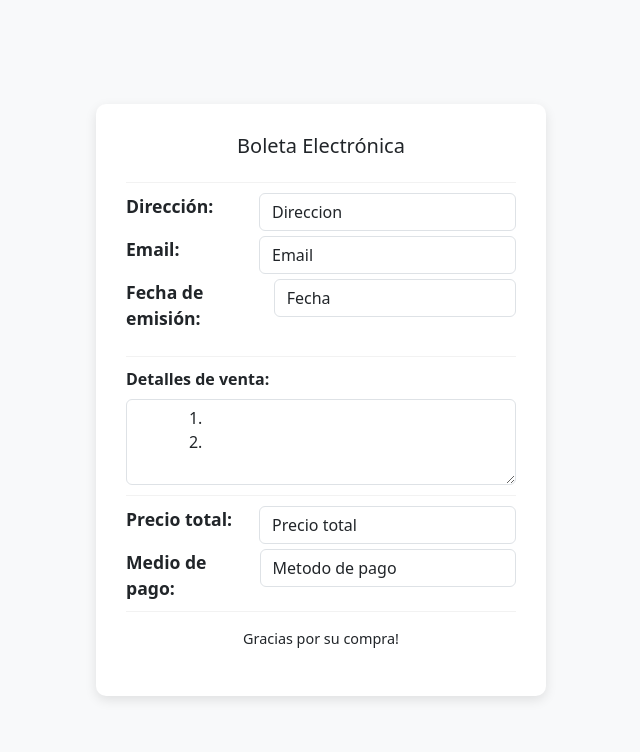
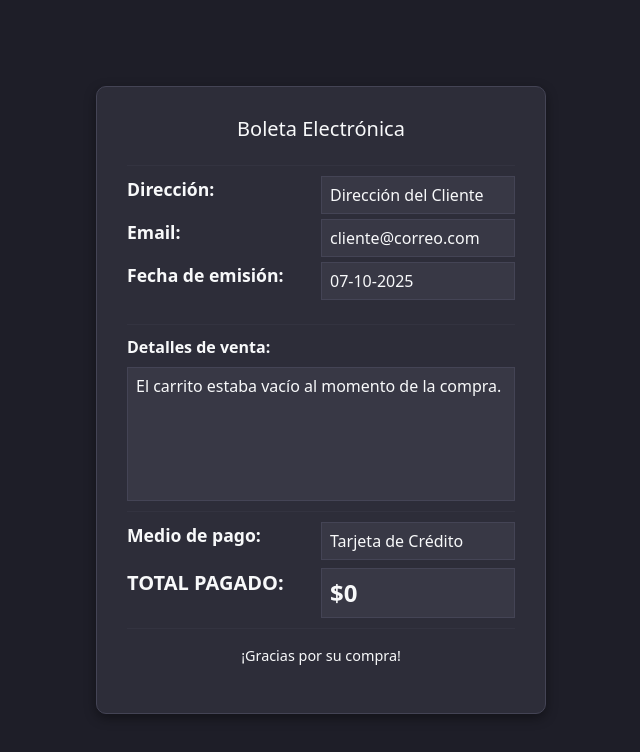
Before and after one commit to MaximoMelo/dwm3, a plain HTML site: page BoletaElectronica.html in a window 1280 px wide. Shown: the whole page, without its empty margins (319-959 px from the left). Drawn offline with nearby package versions, Linux system fonts and the light colour scheme.

Commit message:
PAGINA INICIAL

```diff
--- a/BoletaElectronica.html
+++ b/BoletaElectronica.html
@@ -1,5 +1,5 @@
 <!DOCTYPE html>
-<html>
+<html lang="es">
 <head>
     <title>Boleta Electrónica</title>
     <meta charset="UTF-8">
@@ -9,57 +9,91 @@
     <script src="https://cdn.jsdelivr.net/npm/bootstrap@5.3.3/dist/js/bootstrap.bundle.min.js"></script>
 
     <style>
-        /* Ajuste el ancho máximo para simular un recibo más compacto */
+        /* Variables de tema oscuro consistentes */
+        :root {
+            --dark-bg: #1e1e28;
+            --card-bg: #2d2d39;
+            --dark-border: #444455;
+            --text-light: #f8f9fa;
+        }
+
+        body {
+            background-color: var(--dark-bg) !important;
+            color: var(--text-light);
+        }
+
         .main-card {
-            max-width: 450px; /* Ancho más pequeño para formato de boleta (Box Model) */
+            max-width: 450px;
             width: 95%;
             padding: 30px;
             border-radius: 10px;
-            background-color: white;
-            box-shadow: 0 4px 12px rgba(0, 0, 0, 0.1);
+            background-color: var(--card-bg) !important;
+            color: var(--text-light) !important;
+            box-shadow: 0 4px 12px rgba(0, 0, 0, 0.4);
+            border: 1px solid var(--dark-border);
         }
 
-        /* Estilos para las líneas divisorias */
         .divider {
             border: none;
-            border-top: 1px solid #ccc;
-            margin: 10px 0; /* Espaciado arriba y abajo (Box Model) */
+            border-top: 1px solid var(--dark-border);
+            margin: 10px 0;
         }
 
-        /* Estilo para los datos (izquierda) y el valor (derecha) */
         .data-row {
-            /* Flexbox para alinear texto a los lados */
             display: flex;
             justify-content: space-between;
-            margin-bottom: 5px; /* Pequeño espacio entre líneas (Box Model) */
+            margin-bottom: 5px;
             font-size: 1.1em;
+            color: var(--text-light);
         }
 
         .data-label {
             font-weight: bold;
         }
+
+        .form-control-readonly {
+            background-color: #383845 !important;
+            color: var(--text-light) !important;
+            border: 1px solid var(--dark-border) !important;
+            padding: 0.375rem 0.5rem;
+            height: auto;
+            width: 100%;
+            font-size: 1rem;
+            line-height: 1.5;
+            resize: none; /* Evita que el usuario cambie el tamaño del textarea */
+        }
+
+        .input-container {
+            width: 50%;
+        }
     </style>
 </head>
-<body class="d-flex align-items-center justify-content-center vh-100 bg-light">
+<body class="d-flex align-items-center justify-content-center vh-100">
 
     <div class="main-card">
 
-        <h5 class="text-center mb-4">Boleta Electrónica</h5>
+        <h5 class="text-center mb-4 text-light">Boleta Electrónica</h5>
         <hr class="divider">
 
         <div class="data-row">
             <span class="data-label">Dirección:</span>
-            <span><input type="text" class="form-control" value="Direccion" readonly></span>
+            <span class="input-container">
+                <input type="text" class="form-control-readonly" value="Dirección del Cliente" readonly id="boleta-direccion">
+            </span>
         </div>
 
         <div class="data-row">
             <span class="data-label">Email:</span>
-            <span><input type="text" class="form-control" value="Email" readonly></span>
+            <span class="input-container">
+                <input type="text" class="form-control-readonly" value="cliente@correo.com" readonly id="boleta-email">
+            </span>
         </div>
 
         <div class="data-row mb-4">
             <span class="data-label">Fecha de emisión:</span>
-            <span><input type="text" class="form-control" value="Fecha" readonly></span>
+            <span class="input-container">
+                <input type="text" class="form-control-readonly" readonly id="boleta-fecha">
+            </span>
         </div>
 
         <hr class="divider">
@@ -67,29 +101,82 @@
         <p class="fw-bold mb-2">Detalles de venta:</p>
 
         <div class="data-row">
-            <textarea class="form-control" rows="3" style="align-items-left" readonly>
-            1.
-            2.
+            <textarea class="form-control-readonly" rows="5" readonly id="boleta-detalles">
             </textarea>
         </div>
 
         <hr class="divider">
 
         <div class="data-row">
-            <span class="data-label">Precio total:</span>
-            <span><input type="text" class="form-control" value="Precio total" readonly></span>
+            <span class="data-label">Medio de pago:</span>
+            <span class="input-container">
+                <input type="text" class="form-control-readonly" value="Tarjeta de Crédito" readonly id="boleta-medio-pago">
+            </span>
         </div>
 
-        <div class="data-row">
-            <span class="data-label">Medio de pago:</span>
-            <span><input type="text" class="form-control" value="Metodo de pago" readonly></span>
+        <div class="data-row fw-bold fs-5 mt-2">
+            <span class="data-label">TOTAL PAGADO:</span>
+            <span class="input-container">
+                <input type="text" class="form-control-readonly fw-bold" readonly id="boleta-total" style="font-size: 1.2em;">
+            </span>
         </div>
 
         <hr class="divider">
 
-        <p class="text-center mt-3" style="font-size:0.9em;">Gracias por su compra!</p>
+        <p class="text-center mt-3" style="font-size:0.9em;">¡Gracias por su compra!</p>
 
     </div>
 
+    <script>
+        // Función para formatear números como moneda (ej: $10.000)
+        const formatCurrency = (number) => {
+            return '$' + Math.round(number).toLocaleString('es-CL');
+        };
+
+        function loadBoletaDetails() {
+            const cart = JSON.parse(localStorage.getItem('shoppingCart')) || {};
+            let total = 0;
+            let detallesTexto = "";
+            let contador = 1;
+
+            const productIds = Object.keys(cart);
+
+            if (productIds.length === 0) {
+                detallesTexto = "El carrito estaba vacío al momento de la compra.";
+            } else {
+                // 1. GENERAR EL TEXTO DE LOS DETALLES DEL PEDIDO
+                productIds.forEach((productId) => {
+                    const item = cart[productId];
+                    const itemSubtotal = item.quantity * item.price;
+                    total += itemSubtotal;
+
+                    // Formato: 1. Gohan Nikkei (x2) $20.000
+                    detallesTexto += `${contador}. ${item.name} (x${item.quantity}) ${formatCurrency(itemSubtotal)}\n`;
+                    contador++;
+                });
+
+                // Añadir el subtotal al final del textarea
+                detallesTexto += `\nSubtotal de ítems: ${formatCurrency(total)}`;
+            }
+
+            // 2. INYECTAR DATOS EN LA BOLETA
+
+            // A) Detalles (Textarea)
+            document.getElementById('boleta-detalles').value = detallesTexto;
+
+            // B) Total (Input)
+            document.getElementById('boleta-total').value = formatCurrency(total);
+
+            // C) Fecha (Input)
+            const date = new Date();
+            const formattedDate = date.toLocaleDateString('es-CL');
+            document.getElementById('boleta-fecha').value = formattedDate;
+
+            // Opcional: Limpiar el carrito después de "finalizar" la compra
+            // localStorage.removeItem('shoppingCart');
+        }
+
+        window.onload = loadBoletaDetails;
+    </script>
 </body>
 </html>
```
